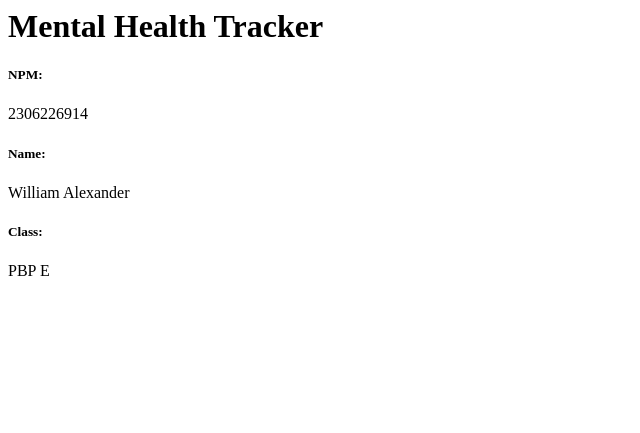
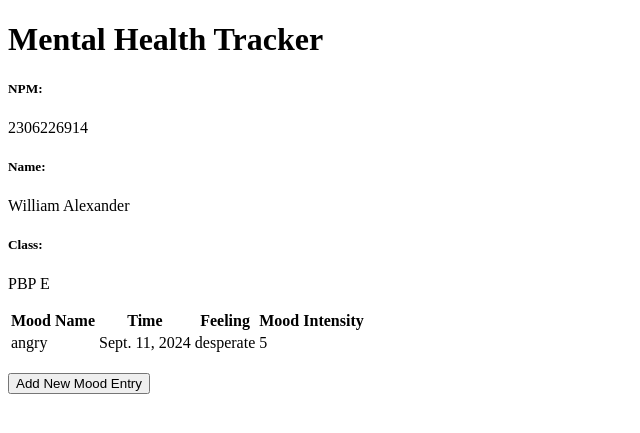
Before and after one commit to williamalxndr/mental-health-tracker, a Django app: page / in a window 1280 px wide. Shown: the top 433 px of the page, without its empty margins (0-640 px from the left). Run offline with Django 4.2, Linux system fonts and the light colour scheme; data comes from the database, SQL or seed files in the repository; both versions use the stored data as it was after the commit.

Commit message:
tutorial 2 selesai

```diff
--- a/main/models.py
+++ b/main/models.py
@@ -1,7 +1,9 @@
 from django.db import models
+import uuid
 
 # Create your models here.
 class MoodEntry(models.Model):
+    id = models.UUIDField(primary_key=True, default=uuid.uuid4, editable=False)
     mood = models.CharField(max_length=255)
     time = models.DateField(auto_now_add=True)
     feelings = models.TextField()
--- a/main/templates/main.html
+++ b/main/templates/main.html
@@ -1,8 +1,41 @@
+{% extends "base.html" %}
+{% block content %}
 <h1>Mental Health Tracker</h1>
 
 <h5>NPM: </h5>
-<p>{{ npm }} </p> <!-- Ubah sesuai dengan npm kamu -->
+<p>{{ npm }} </p>
 <h5>Name: </h5>
-<p>{{ name }} </p> <!-- Ubah sesuai dengan nama kamu -->
+<p>{{ name }} </p>
 <h5>Class: </h5>
-<p>{{ class }}</p> <!-- Ubah sesuai dengan kelas kamu -->
+<p>{{ class }}</p>
+
+{% if not mood_entries %}
+<p>Belum ada data mood pada mental health tracker.</p>
+{% else %}
+<table>
+  <tr>
+    <th>Mood Name</th>
+    <th>Time</th>
+    <th>Feeling</th>
+    <th>Mood Intensity</th>
+  </tr>
+
+  {% comment %} Berikut cara memperlihatkan data mood di bawah baris ini
+  {% endcomment %}
+  {% for mood_entry in mood_entries %}
+  <tr>
+    <td>{{mood_entry.mood}}</td>
+    <td>{{mood_entry.time}}</td>
+    <td>{{mood_entry.feelings}}</td>
+    <td>{{mood_entry.mood_intensity}}</td>
+  </tr>
+  {% endfor %}
+</table>
+{% endif %}
+
+<br />
+
+<a href="{% url 'main:create_mood_entry' %}">
+  <button>Add New Mood Entry</button>
+</a>
+{% endblock content %}
--- a/main/urls.py
+++ b/main/urls.py
@@ -1,8 +1,13 @@
 from django.urls import path
-from main.views import show_main
+from main.views import show_main, create_mood_entry, show_xml, show_json, show_xml_by_id, show_json_by_id
 
 app_name = 'main'
 
 urlpatterns = [
     path('', show_main, name='show_main'),
+    path("create-mood-entry", create_mood_entry, name="create_mood_entry"),
+    path("xml/", show_xml, name="show_xml"),
+    path("json/", show_json, name="show_json"),
+    path('xml/<str:id>/', show_xml_by_id, name='show_xml_by_id'),
+    path('json/<str:id>/', show_json_by_id, name='show_json_by_id'),
 ]
--- a/main/views.py
+++ b/main/views.py
@@ -1,11 +1,44 @@
-from django.shortcuts import render
+from django.shortcuts import render, redirect
+from main.forms import MoodEntryForm
+from main.models import MoodEntry
+from django.http import HttpResponse
+from django.core import serializers
 
 # Create your views here.
 def show_main(request):
+    mood_entries = MoodEntry.objects.all()
+
     context = {
         'npm' : '2306226914',
         'name': 'William Alexander',
-        'class': 'PBP E'
+        'class': 'PBP E',
+        'mood_entries': mood_entries,
     }
 
     return render(request, "main.html", context)
+
+def create_mood_entry(request):
+    form = MoodEntryForm(request.POST or None)
+
+    if form.is_valid() and request.method == "POST":
+        form.save()
+        return redirect('main:show_main')
+
+    context = {'form': form}
+    return render(request, "create_mood_entry.html", context)
+
+def show_xml(request):
+    data = MoodEntry.objects.all()
+    return HttpResponse(serializers.serialize("xml", data), content_type="application/xml")
+
+def show_json(request):
+    data = MoodEntry.objects.all()
+    return HttpResponse(serializers.serialize("json", data), content_type="application/json")
+
+def show_xml_by_id(request, id):
+    data = MoodEntry.objects.filter(pk=id)
+    return HttpResponse(serializers.serialize("xml", data), content_type="application/xml")
+
+def show_json_by_id(request, id):
+    data = MoodEntry.objects.filter(pk=id)
+    return HttpResponse(serializers.serialize("json", data), content_type="application/json")
--- a/mental_health_tracker/settings.py
+++ b/mental_health_tracker/settings.py
@@ -55,7 +55,7 @@ ROOT_URLCONF = 'mental_health_tracker.urls'
 TEMPLATES = [
     {
         'BACKEND': 'django.template.backends.django.DjangoTemplates',
-        'DIRS': [],
+        'DIRS': [BASE_DIR, "templates"],
         'APP_DIRS': True,
         'OPTIONS': {
             'context_processors': [
@@ -122,3 +122,5 @@ STATIC_URL = 'static/'
 # https://docs.djangoproject.com/en/4.2/ref/settings/#default-auto-field
 
 DEFAULT_AUTO_FIELD = 'django.db.models.BigAutoField'
+
+CSRF_TRUSTED_ORIGINS = ["http://localhost","http://127.0.0.1","http://http://william-alexander31-mentalhealthtracker.pbp.cs.ui.ac.id/", "https://http://william-alexander31-mentalhealthtracker.pbp.cs.ui.ac.id/"]
--- /dev/null
+++ b/templates/base.html
@@ -0,0 +1,13 @@
+{% load static %}
+<!DOCTYPE html>
+<html lang="en">
+  <head>
+    <meta charset="UTF-8" />
+    <meta name="viewport" content="width=device-width, initial-scale=1.0" />
+    {% block meta %} {% endblock meta %}
+  </head>
+
+  <body>
+    {% block content %} {% endblock content %}
+  </body>
+</html>
```
Also changed, not shown: main/forms.py (added, +7 -0 lines), main/templates/create_mood_entry.html (added, +18 -0 lines), workflows/deploy.yml (added, +48 -0 lines), db.sqlite3, main/migrations/0002_alter_moodentry_id.py (added), 2 other files.
